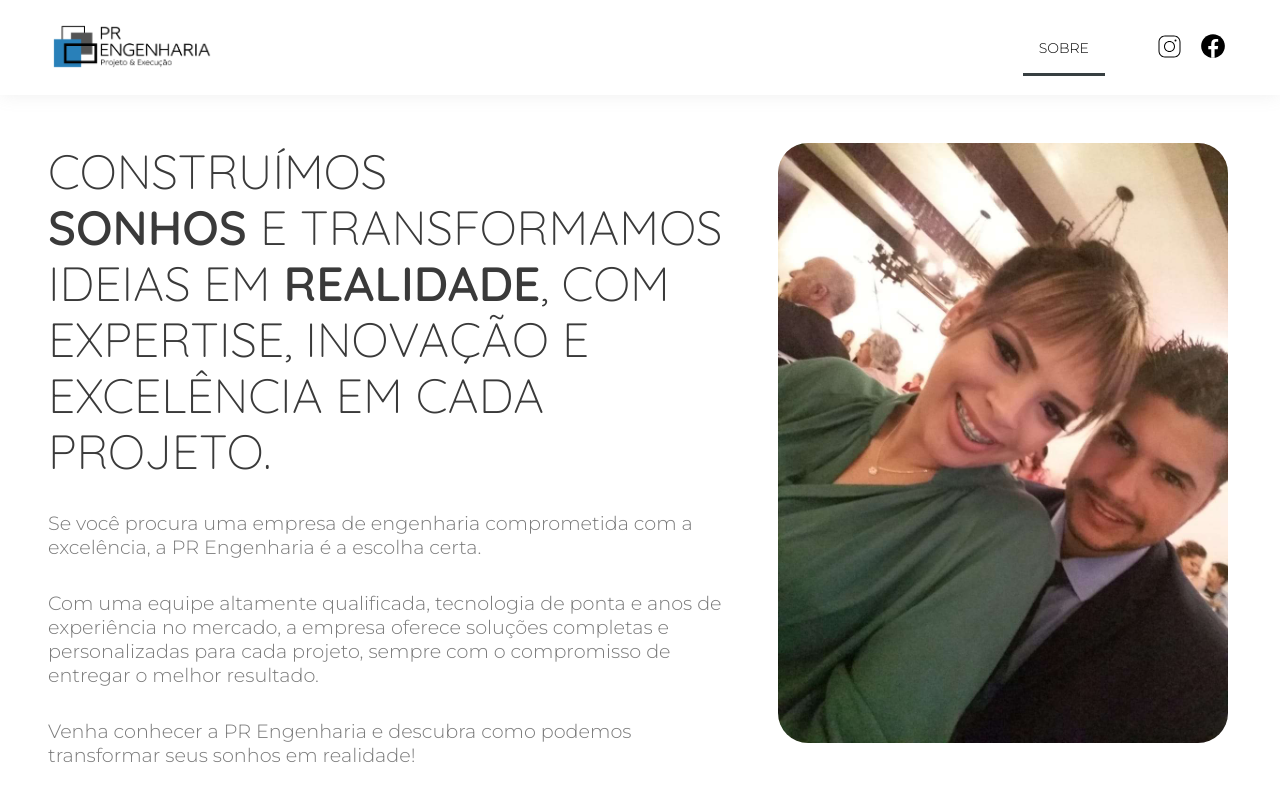
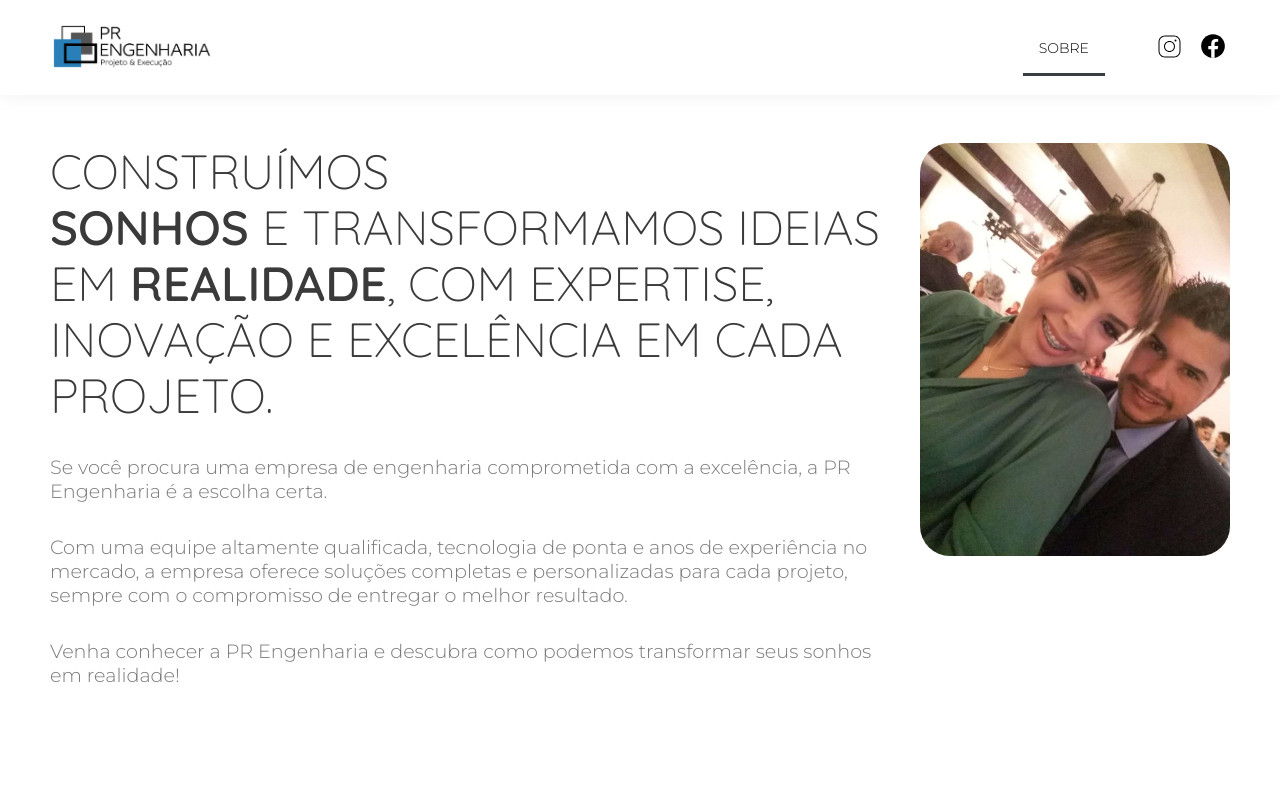
Before and after one commit to Gabbellini/prengenharia, a Vue app: page / in a window 1280 px wide. Shown: the top 800 px of the page. Built offline with nearby package versions, Linux system fonts and the light colour scheme.

Commit message:
fix: responsiveness

```diff
--- a/src/views/AboutView.vue
+++ b/src/views/AboutView.vue
@@ -687,8 +687,8 @@ h2 > strong {
   text-decoration: none;
   color: #fff;
   transition: .3s;
+  border-bottom: 0.2rem solid transparent;
 }
-
 
 .footer__link:hover {
   background-color: #3a3f45;
@@ -745,9 +745,18 @@ h2 > strong {
   content: url("../assets/static/icons/social-medias/facebook-white.png");
 }
 
-@media screen and (min-width: 768px) {
+@media screen and (min-width: 800px) {
+    .section-title {
+      font-size: 3rem;
+      line-height: 3.5rem;
+    }
+}
+
+@media screen and (min-width: 1000px) {
   .section {
     padding: 3rem;
+    display: flex;
+    justify-content: center;
   }
 
   .section__content, .section__content.renato {
@@ -774,7 +783,7 @@ h2 > strong {
   }
 
   .section__image > img {
-    width: 450px;
+    width: 310px;
     max-width: 600px;
   }
 
@@ -782,13 +791,13 @@ h2 > strong {
     width: 20rem;
   }
 
-  .section-title {
-    font-size: 3rem;
-    line-height: 3.5rem;
+  .icon-list {
+    justify-content: flex-end;
   }
 
-  .icon-list {
-    justify-content: flex-end;
+  .footer__upper {
+    padding: 5rem;
+    justify-content: center;
   }
 
   .footer__lower {
@@ -802,8 +811,18 @@ h2 > strong {
     grid-template-rows: 1fr 1fr 1fr;
   }
 
-  .footer__upper {
-    padding: 5rem;
+  .footer__link:hover {
+    background-color: transparent;
+    border-bottom: 0.2rem solid #fff;
+    color: #fff;
   }
 }
+
+@media screen and (min-width: 1300px) {
+  .section__image > img {
+    width: 450px;
+    max-width: 600px;
+  }
+}
+
 </style>
```
